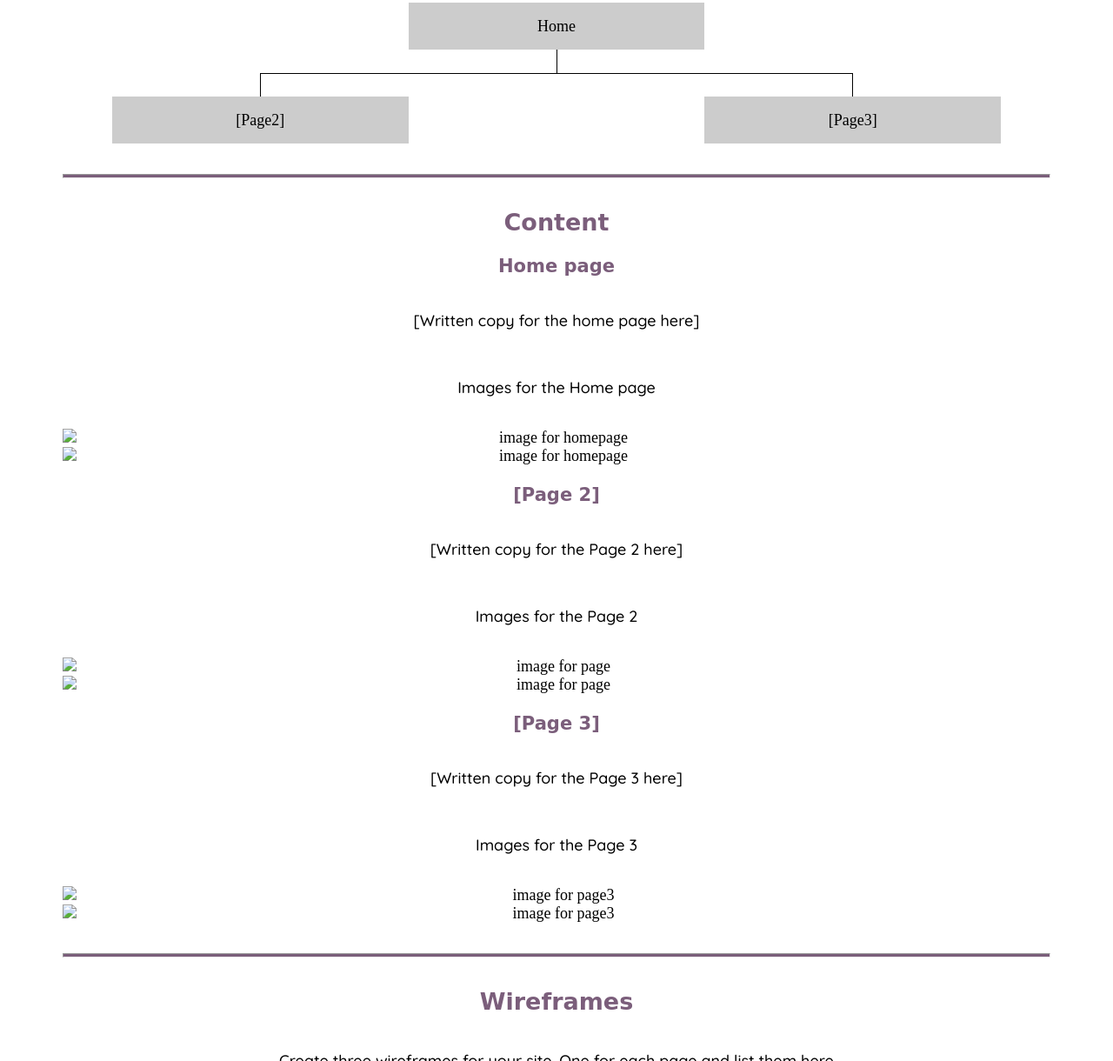
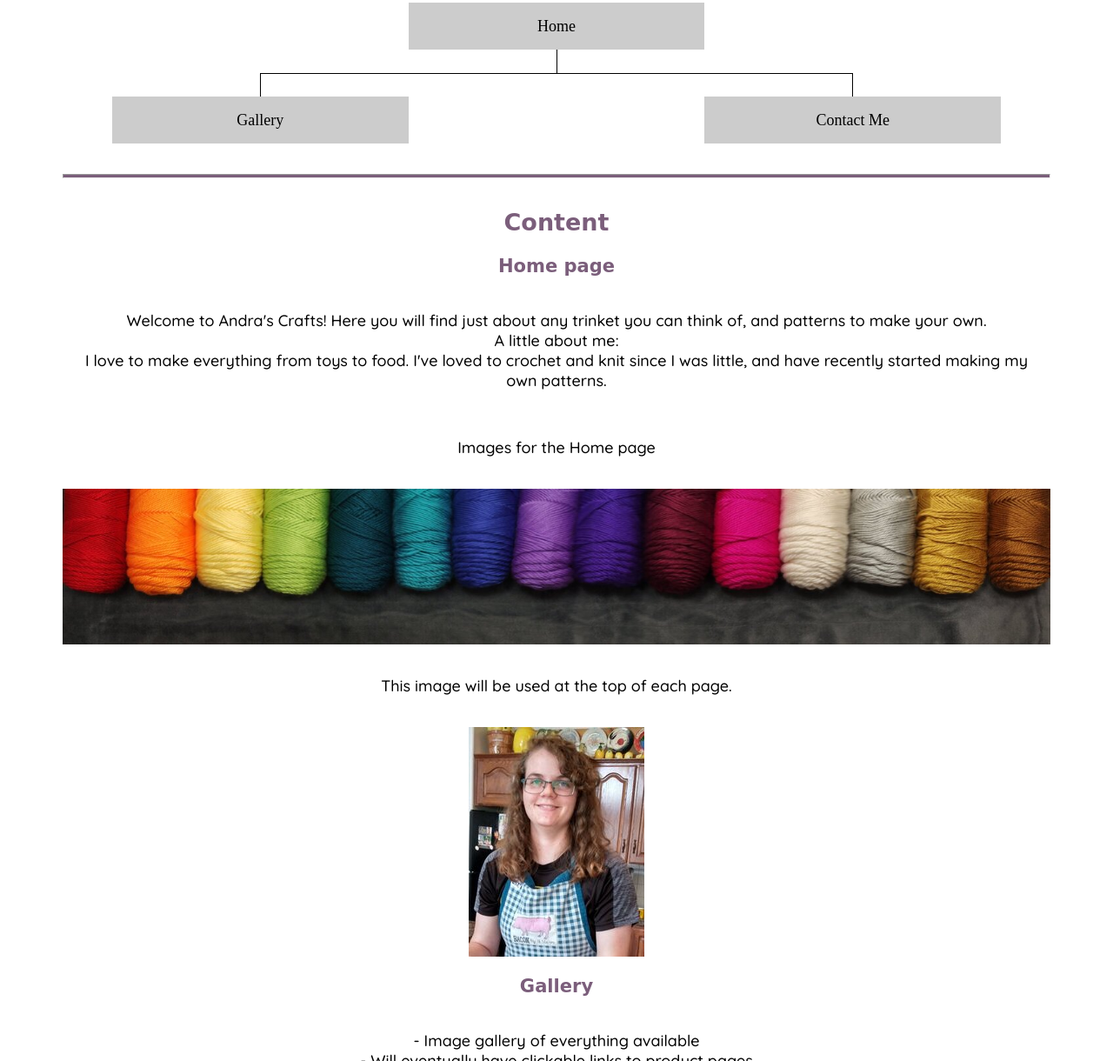
Before and after one commit to lemmonas/wdd130, a plain HTML site: page andras-crafts/site-plan.html in a window 1280 px wide. Shown: the part 2187-3407 px from the top of the page at 87% size. Drawn offline with Linux system fonts and the light colour scheme; a web font is replaced by a local one.

Commit message:
added content to personal site plan

```diff
--- a/andras-crafts/site-plan.html
+++ b/andras-crafts/site-plan.html
@@ -34,7 +34,7 @@
         <h2>Branding</h2>
         <h3>Website Logo</h3>
         <!-- Replace this with some sort of logo for your site.  A logo can be as simple as the name of your site in a nice font :) -->
-        <img src="andras-crafts-logo.png" alt="Logo image">
+        <img src="images/andras-crafts-logo.png" alt="Logo image">
         <hr>
         <h2>
             Style Guide
@@ -110,8 +110,8 @@
         <!-- Think about how you want your navigation bar to look. In the site-plan.css file change the colors to your colors to get the look you desire. -->
         <nav>
             <a href="#">Home</a>
-            <a href="#">Page2</a>
-            <a href="#">Page3</a>
+            <a href="#">Gallery</a>
+            <a href="#">Contact Me</a>
         </nav>
         <hr>
         <h2>
@@ -122,11 +122,11 @@
                 Home
             </div>
             <div class="sm-page2">
-                [Page2]
+                Gallery
                 <!-- change this -->
             </div>
             <div class="sm-page3">
-                [Page3]
+                Contact Me
                 <!-- change this -->
             </div>
 
@@ -149,29 +149,44 @@
         </h2>
         <h3>Home page</h3>
         <p>
-            [Written copy for the home page here]
+            Welcome to Andra's Crafts! Here you will find just about any trinket you can think of,
+            and patterns to make your own.
+            <br>
+            A little about me:<br>
+            I love to make everything from toys to food. I've loved to crochet and knit
+            since I was little, and have recently started making my own patterns.
         </p>
         <p>Images for the Home page</p>
-        <img src="#" alt="image for homepage">
-        <img src="#" alt="image for homepage">
+        <img src="images/rainbow-yarn.jpg" alt="image for homepage" class="hero-img">
+        <p>This image will be used at the top of each page.</p>
+        <img src="images/me.jpg" alt="image for homepage">
 
         </ul>
-        <h3>[Page 2]</h3>
+        <h3>Gallery</h3>
         <p>
-            [Written copy for the Page 2 here]
+             - Image gallery of everything available<br>
+             - Will eventually have clickable links to product pages<br>
+             - Will either have the patterns below the toys,
+            or might make patterns their own subpage once I have enough to need that<br>
+
         </p>
-        <p>Images for the Page 2</p>
-        <img src="#" alt="image for page">
-        <img src="#" alt="image for page">
+        <p>Images for the Gallery</p>
+        <img src="images/reversible-gloves.jpg" alt="image for page">
+        <img src="images/patriotic-earrings.jpg" alt="image for page">
+        <p>There are several more images like these that will be in the gallery.</p>
 
         </ul>
-        <h3>[Page 3]</h3>
+        <h3>Contact Me</h3>
         <p>
-            [Written copy for the Page 3 here]
+            Can't find what you're looking for?<br>
+            Have a specific request?<br>
+            Let me know!<br><br>
+
+            (form to contact me with any questions)
         </p>
-        <p>Images for the Page 3</p>
-        <img src="#" alt="image for page3">
-        <img src="#" alt="image for page3">
+        <p>Images for Contact Me</p>
+        <img src="images/rainbow-yarn.jpg" alt="image for page3" class="hero-img">
+        <img src="images/yarn-wreath.jpg" alt="image for page3">
 
         </ul>
         <hr>
@@ -187,13 +202,13 @@
         </p>
         <img src="#" alt="home page wireframe">
 
-        <h3>[Page 2]</h3>
+        <h3>Gallery</h3>
         <p>
             [Any additional details about page 2 that the wireframe does not make clear]
         </p>
         <img src="#" alt="page 2 wireframe">
 
-        <h3>[Page 3]</h3>
+        <h3>Contact Me</h3>
         <p>
             [Any additional details about page 3 that the wireframe does not make clear]
         </p>
--- a/andras-crafts/styles/site-plan.css
+++ b/andras-crafts/styles/site-plan.css
@@ -28,6 +28,10 @@ Fonts are separated by a | */
 
 
 /*  Look around below...but DON'T CHANGE ANYTHING! */
+
+.hero-img {
+  width: 100%;
+}
 
 body {
   max-width: 1200px;
```
Also changed, not shown: andras-crafts/images/andras-crafts-logo.png (renamed from andras-crafts/andras-crafts-logo.png), andras-crafts/images/christmas-earrings.jpg (added), andras-crafts/images/clover-earrings.jpg (added), andras-crafts/images/fingerless-gloves.jpg (added), andras-crafts/images/heart-earrings.jpg (added), andras-crafts/images/mask.jpg (added), andras-crafts/images/me.jpg (added), andras-crafts/images/patriotic-earrings.jpg (added), andras-crafts/images/pencil-case.jpg (added), andras-crafts/images/ponytail-bows.jpg (added), andras-crafts/images/rainbow-yarn.jpg (added), andras-crafts/images/reversible-gloves.jpg (added), andras-crafts/images/tassel-earrings.jpg (added), andras-crafts/images/yarn-wreath.jpg (added).
